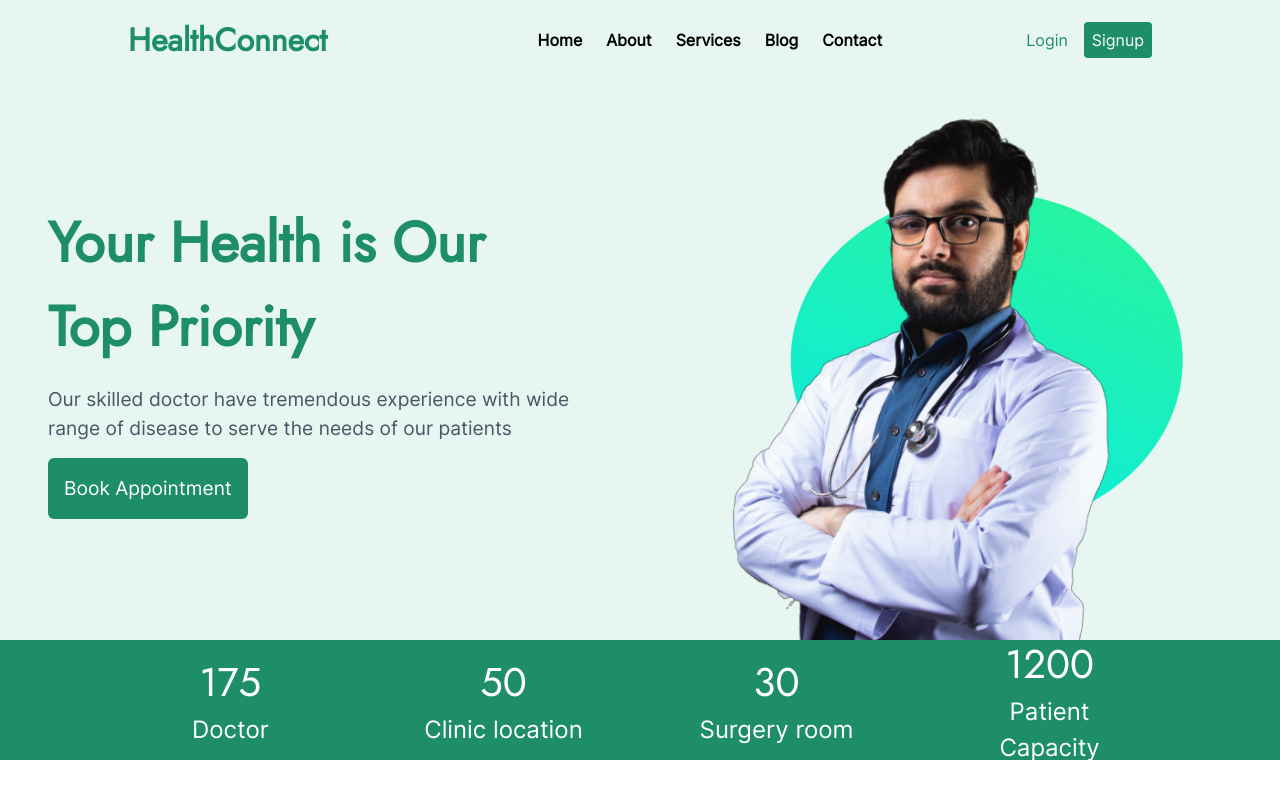
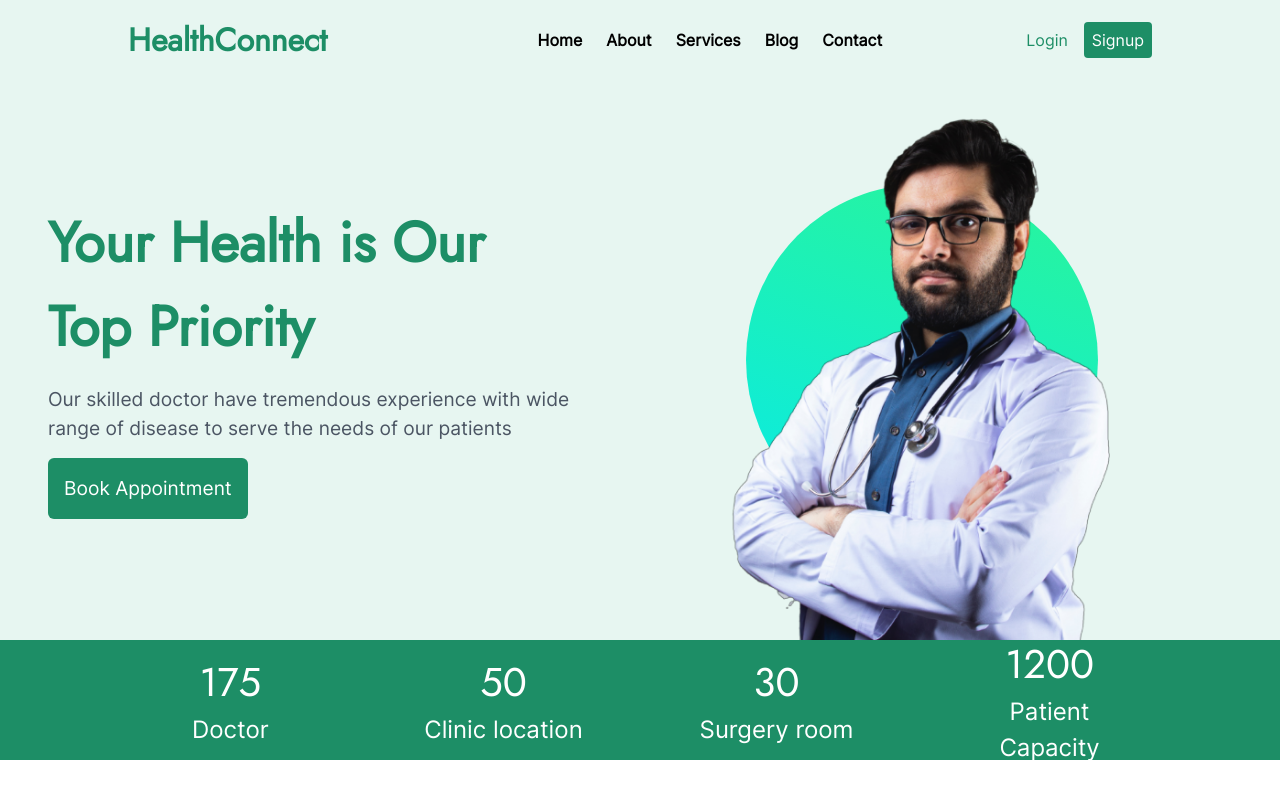
Before and after one commit to Sosaristic/health-connect, a React (Vite) app: page / in a window 1280 px wide. Shown: the top 795 px of the page. Built offline with nearby package versions, Linux system fonts and the light colour scheme.

Commit message:
fixed hero image

```diff
--- a/src/components/Home/Hero.jsx
+++ b/src/components/Home/Hero.jsx
@@ -23,8 +23,8 @@ export default function Hero() {
           </button>
         </div>
         <div className="w-full h-[20rem]  md:h-full relative flex items-center">
-          <div className="min-w-[60%] min-h-[60%]  bg-circle  rounded-[50%] border-none absolute z-0  translate-x-1/2"></div>
-          <img src={HeroImg} alt="" className="h-full w-full object-contain absolute z-[2]" />
+          <div className="min-w-[14rem] min-h-[14rem] lg:min-w-[22rem] lg:min-h-[22rem]  bg-circle  rounded-[50%] border-none absolute z-0  left-[50%] translate-x-[-50%]"></div>
+          <img src={HeroImg} alt="" className="h-full w-full object-contain absolute z-[2] left-[50%] translate-x-[-50%]" />
         </div>
       </div>
       <div className="w-[80%] md:w-full md:bg-primary z-[2] flex justify-center -translate-y-[.5rem] md:translate-y-0 md:h-[15vh]">
```
